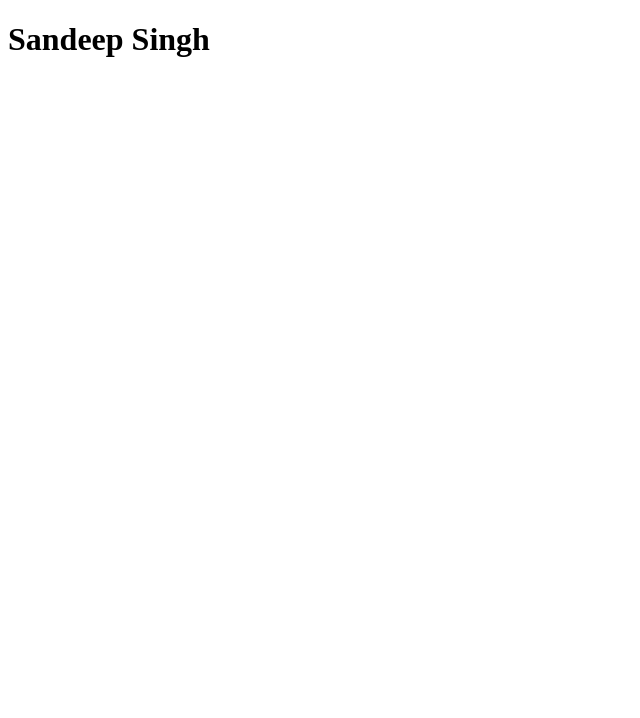
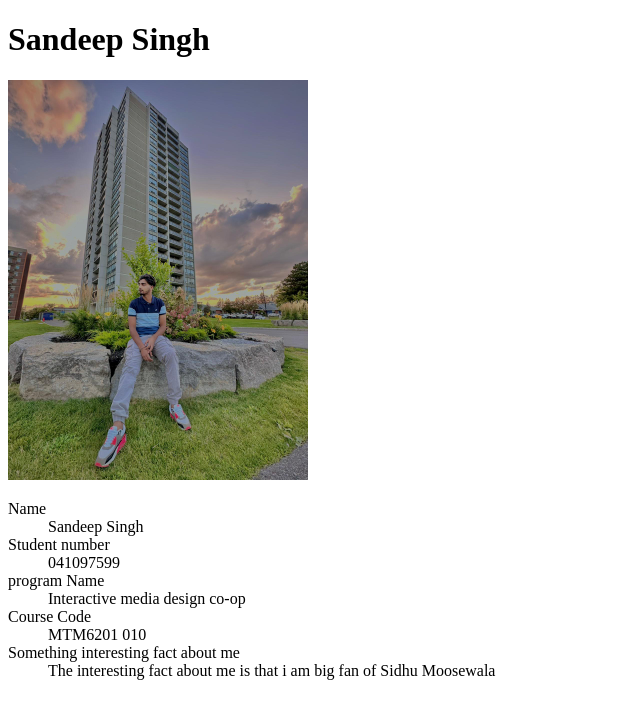
Before and after one commit to sing2027/mtm6201-week1, a plain HTML site: page index.html in a window 1280 px wide. Shown: the whole page, without its empty margins (0-640 px from the left). Drawn offline with Linux system fonts and the light colour scheme.

Commit message:
adds my information

```diff
--- a/index.html
+++ b/index.html
@@ -7,5 +7,23 @@
 </head>
 <body>
     <h1>Sandeep Singh</h1>
+    <img src="deep.jpg" alt="placeholder" width="300" height="400">
+
+    <dl>
+        <dt>Name</dt>
+        <dd> Sandeep Singh</dd>
+
+        <dt>Student number</dt>
+        <dd>041097599</dd>
+
+       <dt>program Name</dt>
+       <dd>Interactive media design co-op</dd>
+
+       <dt> Course Code</dt>
+       <dd>MTM6201 010</dd>
+
+       <dt>Something interesting fact about me</dt>
+       <dd>The interesting fact about me is that i am big fan of Sidhu Moosewala</dd>
+    </dl>
 </body>
 </html>
```
Also changed, not shown: deep.jpg (added).
